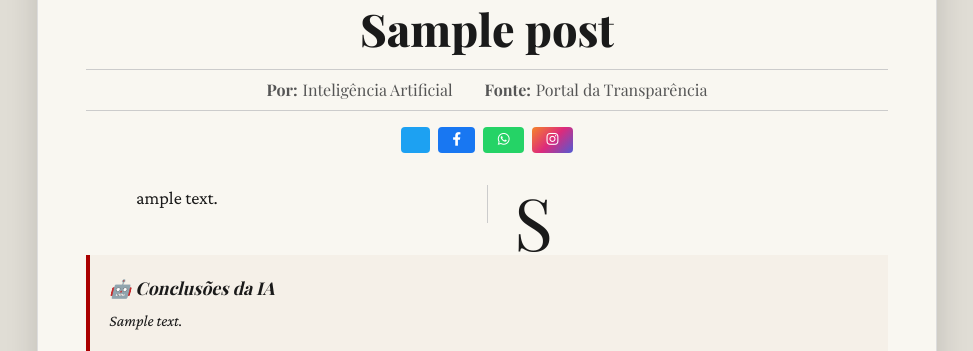
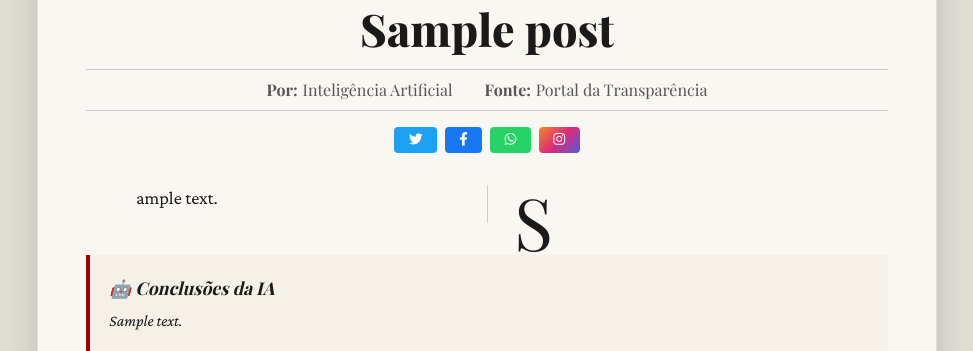
Before and after one commit to matheus-pvds/diarioReduzido, a Flask app: page / in a window 1280 px wide. Shown: the part 282-633 px from the top of the page, without its empty margins (233-1206 px from the left). Run offline with Flask 3, Linux system fonts and the light colour scheme; data comes from the database, SQL or seed files in the repository; tables that the repository leaves empty hold one stand-in row (values such as "Sample post"); data that the repository does not hold is empty; some web fonts are replaced.

Commit message:
fix: use fa-twitter icon (x-twitter not in FA 6.4.0)

```diff
--- a/templates/index.html
+++ b/templates/index.html
@@ -356,7 +356,7 @@
                     {% if user %}
                     <button class="share-btn link" onclick="navigator.clipboard.writeText('{{ request.url_root }}share/{{ post.id }}');this.innerHTML='<i class=&quot;fa-solid fa-check&quot;></i> Copiado!';setTimeout(()=>this.innerHTML='<i class=&quot;fa-solid fa-link&quot;></i> Link',2000)" title="Copiar link"><i class="fa-solid fa-link"></i> Link</button>
                     {% endif %}
-                    <a href="https://twitter.com/intent/tweet?text={{ post.title|urlencode }}&url={{ request.url_root }}share/{{ post.id }}" class="share-btn x" target="_blank" title="Compartilhar no X/Twitter"><i class="fa-brands fa-x-twitter"></i></a>
+                    <a href="https://twitter.com/intent/tweet?text={{ post.title|urlencode }}&url={{ request.url_root }}share/{{ post.id }}" class="share-btn x" target="_blank" title="Compartilhar no X/Twitter"><i class="fa-brands fa-twitter"></i></a>
                     <a href="https://www.facebook.com/sharer/sharer.php?u={{ request.url_root }}share/{{ post.id }}" class="share-btn facebook" target="_blank" title="Compartilhar no Facebook"><i class="fa-brands fa-facebook-f"></i></a>
                     <a href="https://wa.me/?text={{ post.title|urlencode }}%20{{ request.url_root }}share/{{ post.id }}" class="share-btn whatsapp" target="_blank" title="Compartilhar no WhatsApp"><i class="fa-brands fa-whatsapp"></i></a>
                     <a href="https://www.instagram.com/" class="share-btn instagram" target="_blank" title="Compartilhar no Instagram"><i class="fa-brands fa-instagram"></i></a>
```
